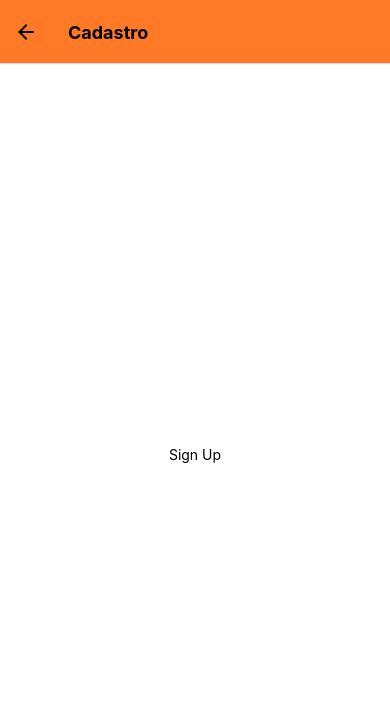
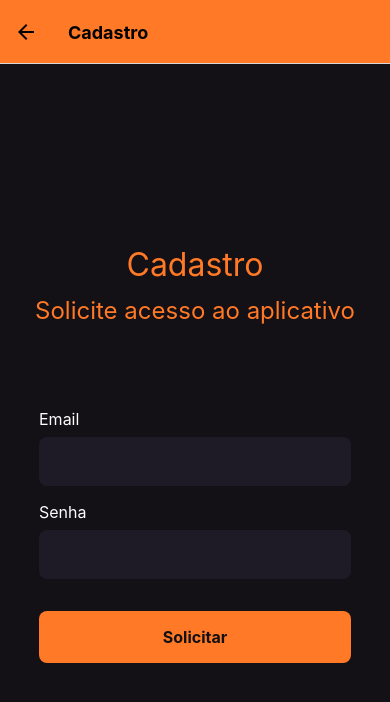
Before and after one commit to hinname/mercearia-cuzco-stockapp, a React Native app in the folder mc-stockapp/: screen /Cadastro in a window 390 px wide. Shown: the top 702 px of the page. Built offline with nearby package versions, Linux system fonts and the light colour scheme.

Commit message:
SignUp screen base

```diff
--- a/mc-stockapp/src/screens/SignIn/index.tsx
+++ b/mc-stockapp/src/screens/SignIn/index.tsx
@@ -14,8 +14,8 @@ export default function SignIn({ navigation, route }: SignInStackTypes) {
       </View>
       <View style={styles.form}>
         <View>
-          <Text style={styles.inputText}>Usuário</Text>
-          <TextInput style={styles.input} />
+          <Text style={styles.inputText}>Email</Text>
+          <TextInput style={styles.input} keyboardType='email-address' />
         </View>
         <View>
           <Text style={styles.inputText}>Senha</Text>
--- a/mc-stockapp/src/screens/SignUp/index.tsx
+++ b/mc-stockapp/src/screens/SignUp/index.tsx
@@ -1,10 +1,36 @@
-import { Text, View } from 'react-native';
+import { Alert, Text, TextInput, TouchableOpacity, View } from 'react-native';
+import { SignUpStackTypes } from '../../types/stackNavigation';
 import styles from './styles';
 
-export default function SignUp() {
+export default function SignUp({navigation}: SignUpStackTypes) {
+  function handleSignUpSubmit() {
+    Alert.alert('Solicitação de cadastro realizada com sucesso!',
+      'Aguarde a aprovação do seu cadastro para acessar o aplicativo.',
+      [{
+        text: 'OK',
+        onPress: () => navigation.goBack()
+      }]
+    );
+  }
   return (
     <View style={styles.container}>
-      <Text>Sign Up</Text>
+      <View style={styles.header}>
+        <Text style={styles.titleCompany}>Cadastro</Text>
+        <Text style={styles.titleApp}>Solicite acesso ao aplicativo</Text>
+      </View>
+      <View style={styles.form}>
+        <View>
+          <Text style={styles.inputText}>Email</Text>
+          <TextInput style={styles.input} keyboardType='email-address' />
+        </View>
+        <View>
+          <Text style={styles.inputText}>Senha</Text>
+          <TextInput secureTextEntry={true} style={styles.input} />
+        </View>
+        <TouchableOpacity style={styles.button} onPress={handleSignUpSubmit}>
+          <Text style={styles.buttonText}>Solicitar</Text>
+        </TouchableOpacity>
+      </View>
     </View>
   );
 }
--- a/mc-stockapp/src/screens/SignUp/styles.ts
+++ b/mc-stockapp/src/screens/SignUp/styles.ts
@@ -3,9 +3,64 @@ import { StyleSheet } from "react-native";
 const styles = StyleSheet.create({
   container: {
     flex: 1,
-    backgroundColor: '#fff',
+    backgroundColor: '#131016',
     alignItems: 'center',
     justifyContent: 'center',
+  },
+  header: {
+    marginBottom: 60,
+    alignItems: 'center',
+  },
+  titleCompany: {
+    fontSize: 32,
+    color: '#FF7926',
+    marginBottom: 12,
+  },
+  titleApp: {
+    fontSize: 24,
+    color: '#FF7926',
+    marginBottom: 24,
+  },
+  form: {
+    width: '80%',
+    flexDirection: 'column',
+    justifyContent: 'center',
+  },
+  input: {
+    backgroundColor: '#1E1B26',
+    width: '100%',
+    padding: 16,
+    marginBottom: 16,
+    borderRadius: 8,
+    color: '#fdfcfe',
+  },
+  inputText: {
+    color: '#fdfcfe',
+    width: '100%',
+    fontSize: 16,
+    marginBottom: 8,
+  },
+  button: {
+    backgroundColor: '#FF7926',
+    width: '100%',
+    padding: 16,
+    borderRadius: 8,
+    alignItems: 'center',
+    marginTop: 16,
+  },
+  buttonText: {
+    color: '#131016',
+    fontWeight: 'bold',
+    fontSize: 16,
+  },
+  link: {
+    marginTop: 24,
+  },
+  linkText: {
+    color: '#FF7926',
+    fontWeight: 'bold',
+    fontSize: 16,
+    alignSelf: 'center',
   }
 });
 
--- a/mc-stockapp/src/types/stackNavigation.ts
+++ b/mc-stockapp/src/types/stackNavigation.ts
@@ -5,3 +5,4 @@ export type LoginStackParamList = {
   Cadastro: undefined;
 }
 export type SignInStackTypes = NativeStackScreenProps<LoginStackParamList, 'Login'>;
+export type SignUpStackTypes = NativeStackScreenProps<LoginStackParamList, 'Cadastro'>;
```
